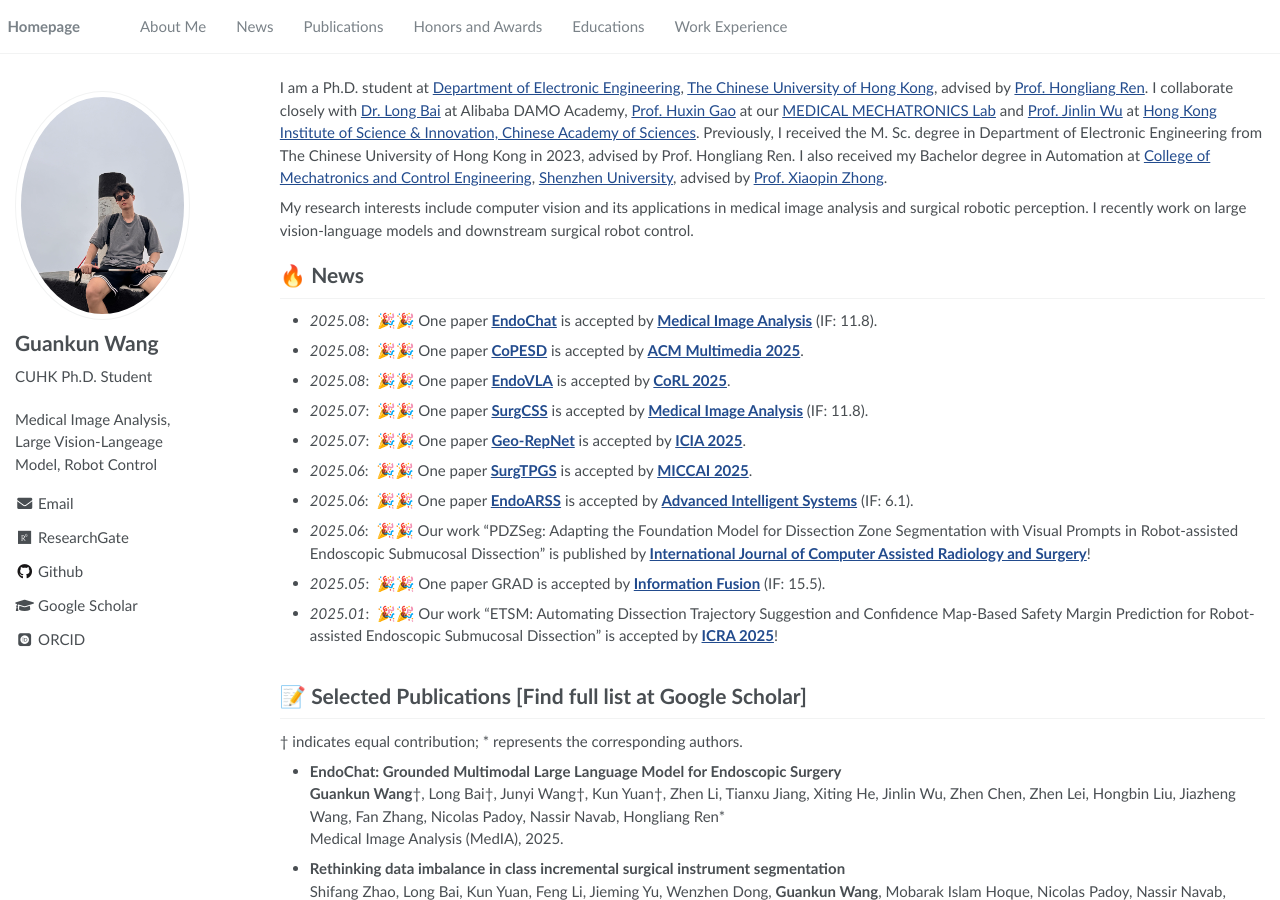
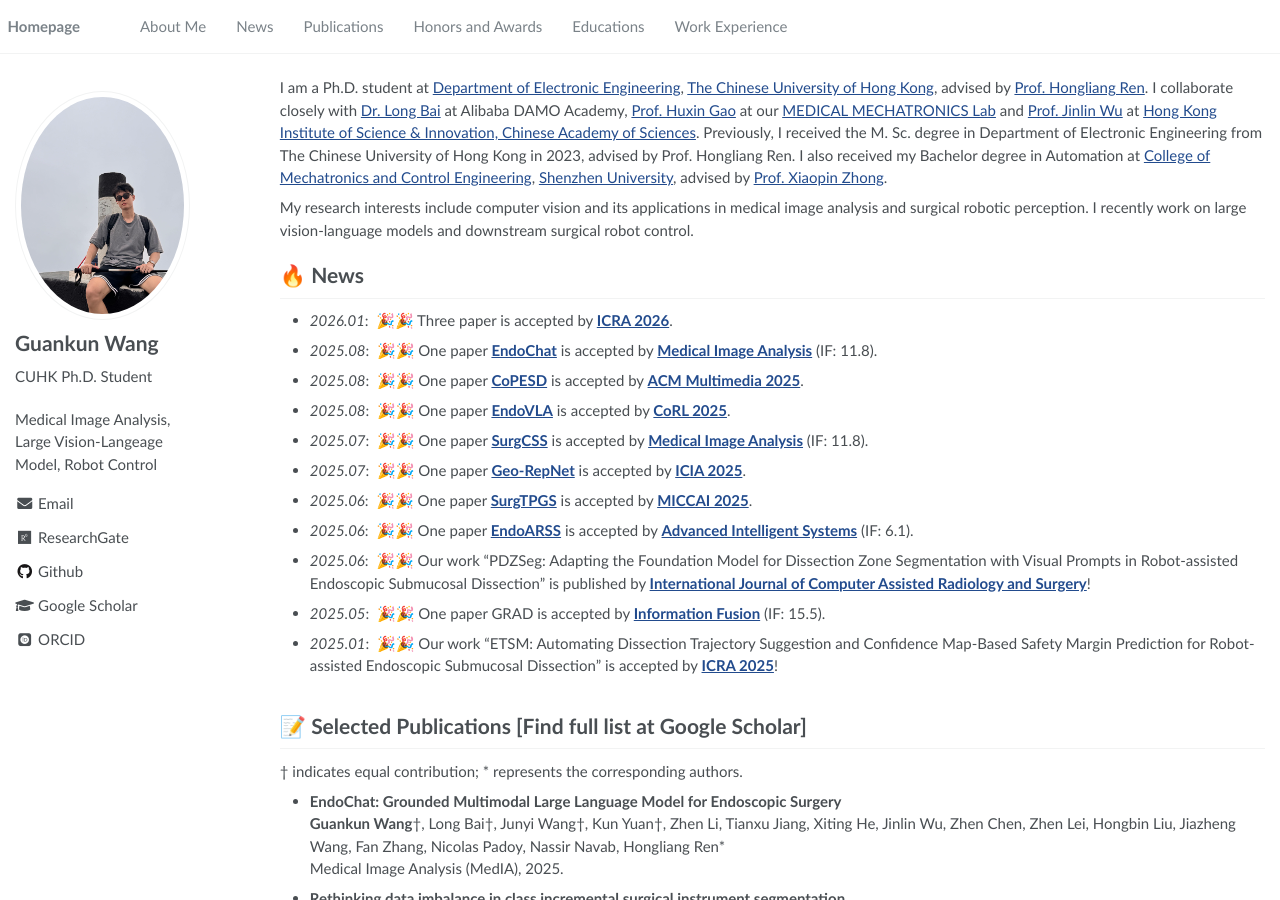
Before and after one commit to gkwang-cuhk/gkwang-cuhk.github.io, a Jekyll site: the page built from _pages/about.md, in a window 1280 px wide and 900 px high. Built offline with Jekyll 4.4.1, drawn with Linux system fonts in a browser that asks for light colours; some web fonts are replaced.

Commit message:
Update about.md

```diff
--- a/_pages/about.md
+++ b/_pages/about.md
@@ -24,6 +24,7 @@ My research interests include computer vision and its applications in medical im
 
 
 # 🔥 News
+- *2026.01*: &nbsp;🎉🎉 Three paper is accepted by [**ICRA 2026**](https://2026.ieee-icra.org/).
 - *2025.08*: &nbsp;🎉🎉 One paper [**EndoChat**](https://arxiv.org/pdf/2501.11347) is accepted by [**Medical Image Analysis**](https://www.sciencedirect.com/journal/medical-image-analysis) (IF: 11.8).
 - *2025.08*: &nbsp;🎉🎉 One paper [**CoPESD**](https://arxiv.org/pdf/2410.07540?) is accepted by [**ACM Multimedia 2025**](https://acmmm2025.org/).
 - *2025.08*: &nbsp;🎉🎉 One paper [**EndoVLA**](https://arxiv.org/pdf/2505.15206) is accepted by [**CoRL 2025**](https://www.corl.org/).
```
